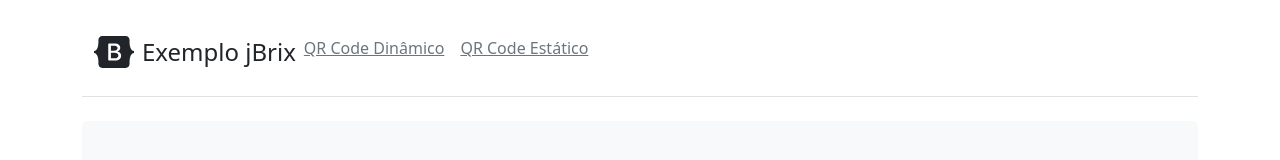
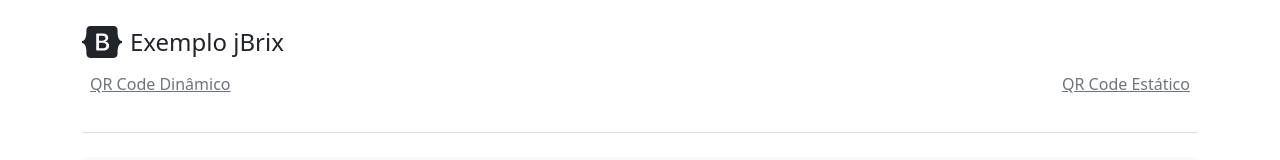
Before and after one commit to marcioamr/jBrix, a website: page demo/index.html in a window 1280 px wide. Shown: the top 160 px of the page. Drawn offline with nearby package versions, Linux system fonts and the light colour scheme; no server answers.

Commit message:
Update index.html

```diff
--- a/demo/index.html
+++ b/demo/index.html
@@ -83,19 +83,15 @@
 <main>
   <div class="container py-4">
     <header class="pb-3 mb-4 border-bottom">
-        <div class="container-fluid d-flex align-items-center">
-          <h1 class="d-flex align-items-center fs-4 text-white mb-0">
-            <a href="https://www.brix.dev.br" class="d-flex align-items-center text-dark text-decoration-none">
+      <a href="http://www.brix.dev.br" class="d-flex align-items-center text-dark text-decoration-none">
         <svg xmlns="http://www.w3.org/2000/svg" width="40" height="32" class="me-2" viewBox="0 0 118 94" role="img"><title>jBrix</title><path fill-rule="evenodd" clip-rule="evenodd" d="M24.509 0c-6.733 0-11.715 5.893-11.492 12.284.214 6.14-.064 14.092-2.066 20.577C8.943 39.365 5.547 43.485 0 44.014v5.972c5.547.529 8.943 4.649 10.951 11.153 2.002 6.485 2.28 14.437 2.066 20.577C12.794 88.106 17.776 94 24.51 94H93.5c6.733 0 11.714-5.893 11.491-12.284-.214-6.14.064-14.092 2.066-20.577 2.009-6.504 5.396-10.624 10.943-11.153v-5.972c-5.547-.529-8.934-4.649-10.943-11.153-2.002-6.484-2.28-14.437-2.066-20.577C105.214 5.894 100.233 0 93.5 0H24.508zM80 57.863C80 66.663 73.436 72 62.543 72H44a2 2 0 01-2-2V24a2 2 0 012-2h18.437c9.083 0 15.044 4.92 15.044 12.474 0 5.302-4.01 10.049-9.119 10.88v.277C75.317 46.394 80 51.21 80 57.863zM60.521 28.34H49.948v14.934h8.905c6.884 0 10.68-2.772 10.68-7.727 0-4.643-3.264-7.207-9.012-7.207zM49.948 49.2v16.458H60.91c7.167 0 10.964-2.876 10.964-8.281 0-5.406-3.903-8.178-11.425-8.178H49.948z" fill="currentColor"></path></svg>
         <span class="fs-4">Exemplo jBrix</span>
       </a>
-          </h1>
       <div class="nav-scroller py-1 mb-2">
         <nav class="nav d-flex justify-content-between">
           <a class="p-2 link-secondary" href="#">QR Code Dinâmico</a>
           <a class="p-2 link-secondary" href="#">QR Code Estático</a>
         </nav>
-          </div>
       </div>
     </header>
 
```
Lines whose indentation alone changed are shown as unchanged.
